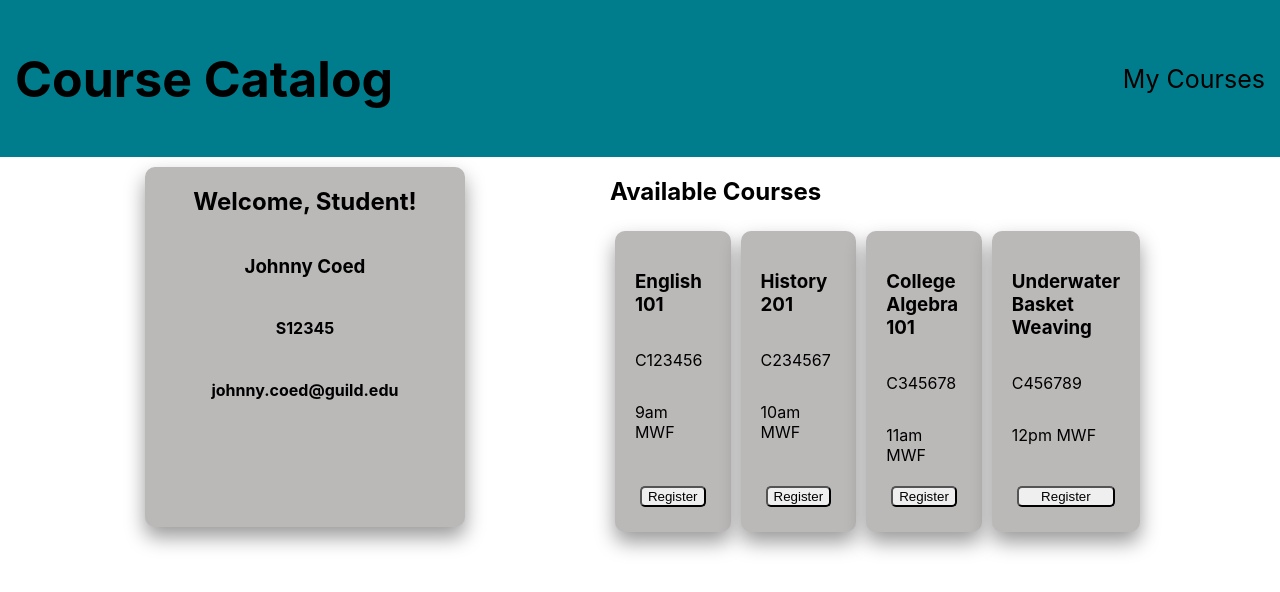
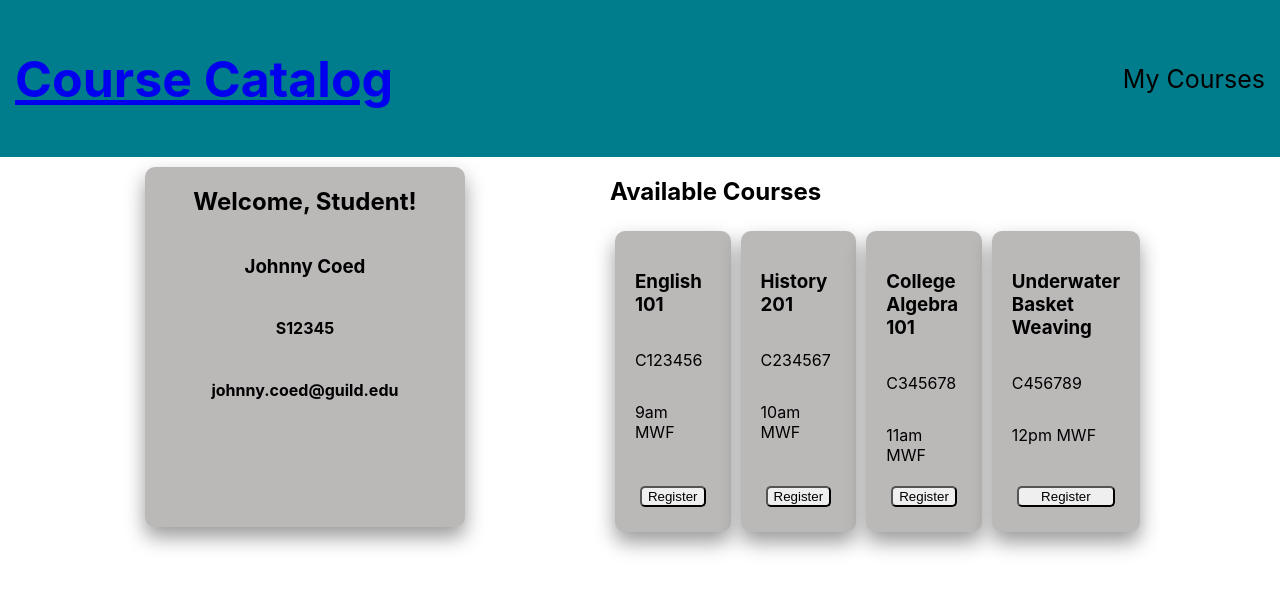
Before and after one commit to stacyp2006/coursecatalog, a React (Create React App) app: page / in a window 1280 px wide. Shown: the top 592 px of the page. Built offline with nearby package versions, Linux system fonts and the light colour scheme.

Commit message:
Add home link to header

```diff
--- a/src/Components/Header/Header.js
+++ b/src/Components/Header/Header.js
@@ -6,7 +6,9 @@ import './Header.css';
 const Header = () => {
   return (
     <header className="page-header">
-      <h1 className="title">Course Catalog</h1>
+      <Link className="homelink" to="/">
+        <h1 className="title">Course Catalog</h1>
+      </Link>
       <nav className="nav-area">
         <Link className="my-courses-link" to="/mycourses">
           My Courses
```
